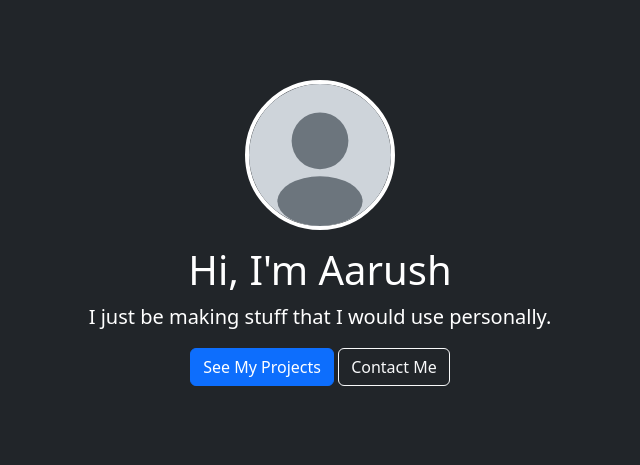
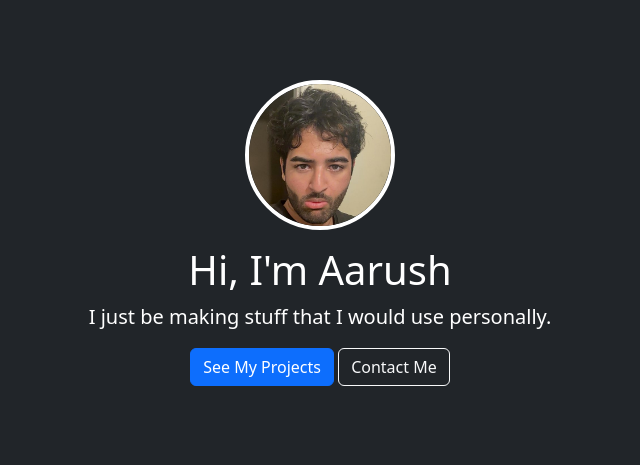
Before and after one commit to Dev-APkash/infr3120-portfolio, a Node server app: page /home in a window 1280 px wide. Shown: the part 56-521 px from the top of the page, without its empty margins (320-960 px from the left). Run offline with Node 20, Linux system fonts and the light colour scheme; some libraries are stand-ins or nearby versions.

Commit message:
Add profile photo to Home and About pages

```diff
--- a/views/about.ejs
+++ b/views/about.ejs
@@ -4,7 +4,7 @@
   <h1 class="page-title"><%= title %></h1>
   <div class="row mt-4">
     <div class="col-md-4 text-center">
-      <img src="/images/profile.svg" alt="Profile picture" class="rounded-circle mb-3" width="200">
+      <img src="/images/profile.jpg" alt="Profile picture" class="rounded-circle mb-3" width="200">
     </div>
     <div class="col-md-8">
       <p>Hi, I'm Aarush. I'm a student taking Web and Scripting Programming (INFR3120).</p>
--- a/views/index.ejs
+++ b/views/index.ejs
@@ -2,7 +2,7 @@
 
 <div class="hero text-center">
   <div class="container">
-    <img src="/images/profile.svg" alt="Profile picture" class="rounded-circle mb-3" width="150">
+    <img src="/images/profile.jpg" alt="Profile picture" class="rounded-circle mb-3" width="150">
     <h1>Hi, I'm Aarush</h1>
     <p class="lead">I just be making stuff that I would use personally.</p>
     <a href="/projects" class="btn btn-primary">See My Projects</a>
```
Also changed, not shown: public/images/profile.jpg (added), public/images/profile.svg (deleted).
